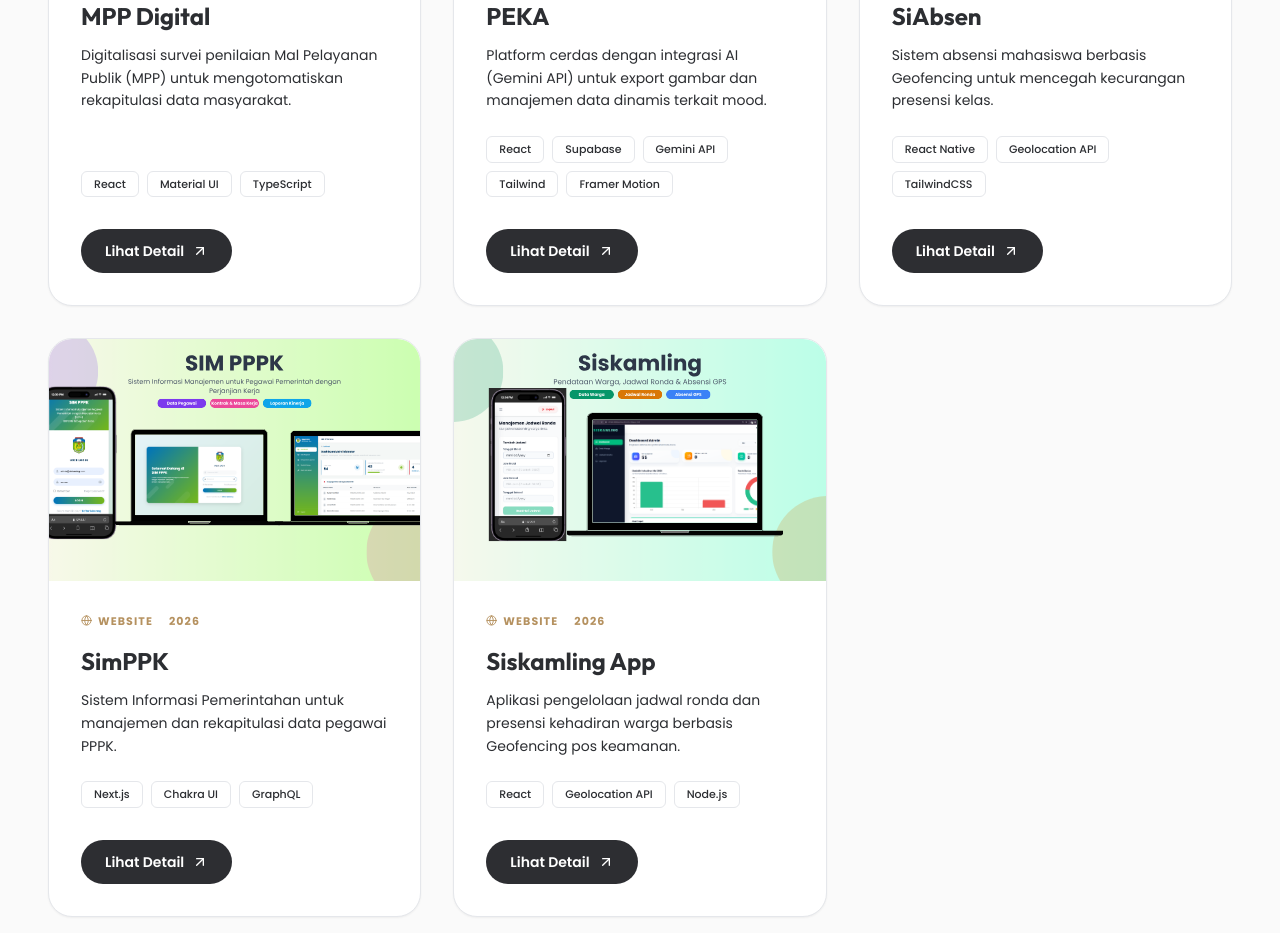
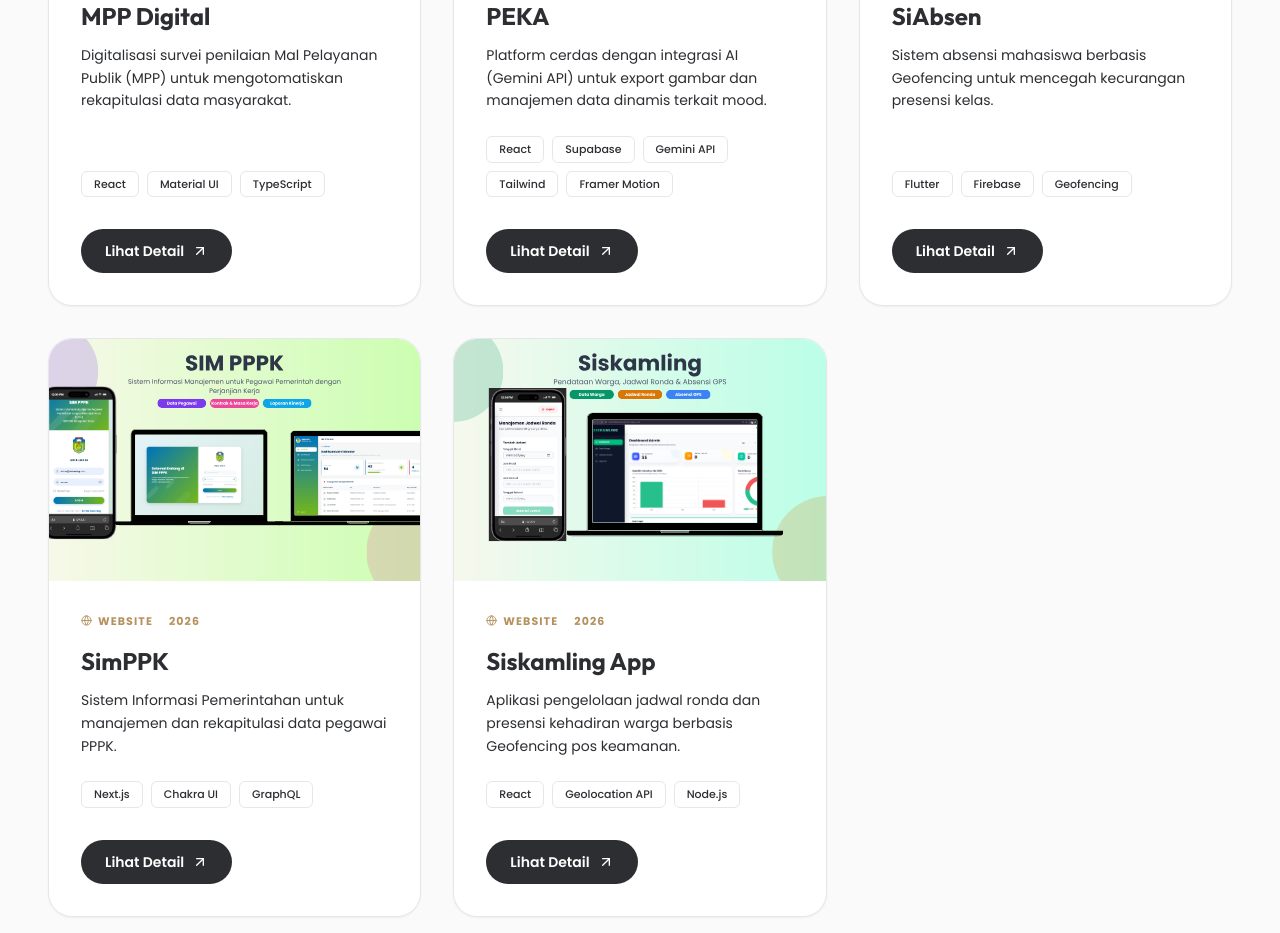
Before and after one commit to akbaralfaidah/akbaralfaidah-website-portofolio, a React (Vite) app: page /projects in a window 1280 px wide. Shown: the part 1300-2233 px from the top of the page. Built offline with nearby package versions, Linux system fonts and the light colour scheme.

Commit message:
fix: update SiAbsen tech stack to Flutter and Firebase

```diff
--- a/src/data/projects.js
+++ b/src/data/projects.js
@@ -83,7 +83,7 @@ export const projects = [
     url: 'https://siabsen.univ.edu',
     categories: ['Mobile Apps'],
     shortDescription: 'Sistem absensi mahasiswa berbasis Geofencing untuk mencegah kecurangan presensi kelas.',
-    techStack: ['React Native', 'Geolocation API', 'TailwindCSS'],
+    techStack: ['Flutter', 'Firebase', 'Geofencing'],
     challenge: 'Proses absensi mahasiswa di mata kuliah rawan kecurangan (titip absen) jika hanya menggunakan metode konvensional.',
     solution: 'Mengimplementasikan teknologi Geofencing (Radius Lokasi) yang membatasi akses presensi. Mahasiswa mutlak tidak bisa melakukan absen jika mereka berada di luar radius 50 meter dari titik koordinat lokasi kelas yang ditetapkan.'
   },
```
